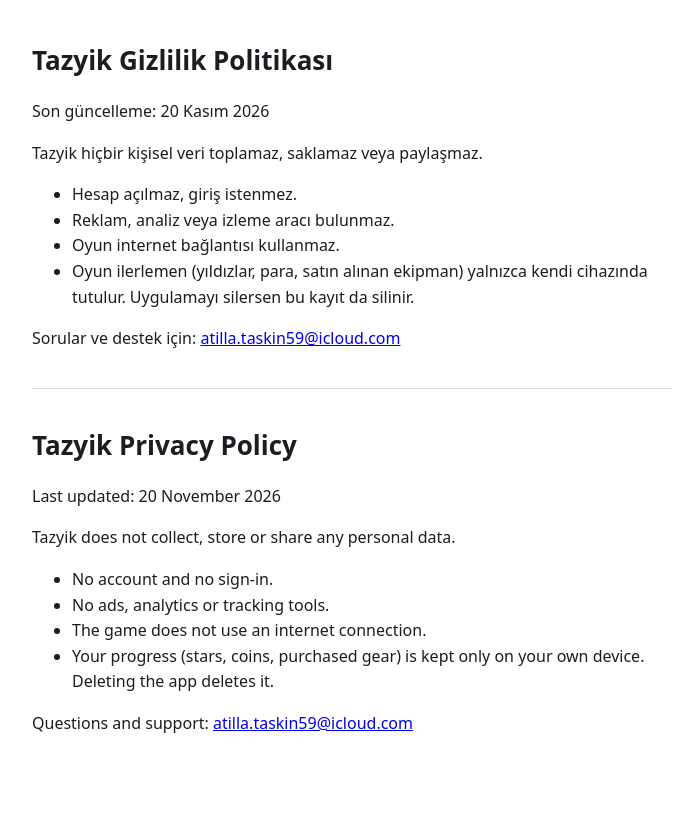
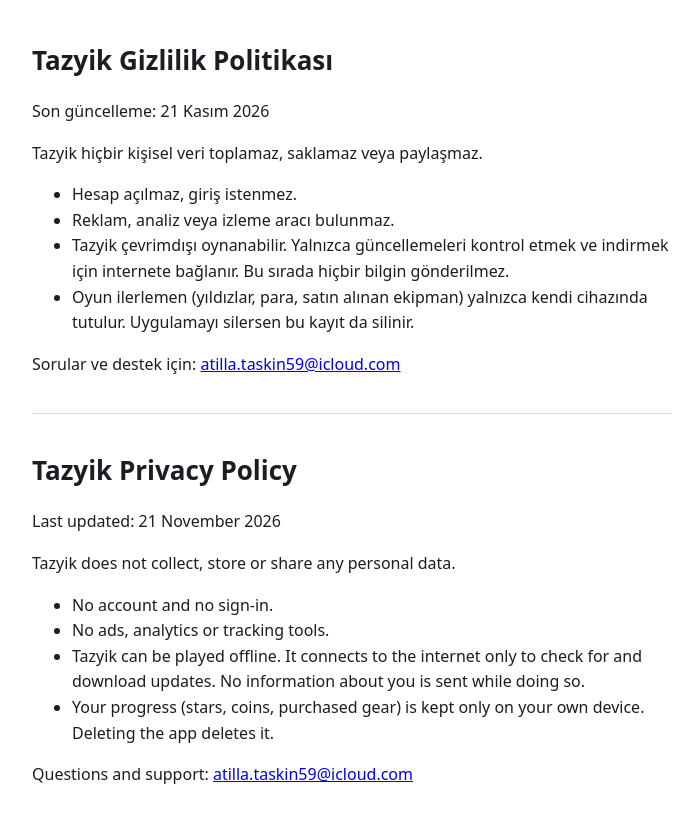
Before and after one commit to fourlar/tazyik, a plain HTML site: page gizlilik.html in a window 1280 px wide. Shown: the whole page, without its empty margins (288-987 px from the left). Before the commit the page ends 800 px from the top, so only its background shows below. Drawn offline with Linux system fonts and the light colour scheme.

Commit message:
Gizlilik: güncelleme denetimi

```diff
--- a/gizlilik.html
+++ b/gizlilik.html
@@ -4,24 +4,24 @@
 <style>body{font:16px/1.6 system-ui,sans-serif;max-width:640px;margin:40px auto;padding:0 16px;color:#1a1d21}h1{font-size:26px}h2{font-size:20px;margin-top:40px}hr{border:0;border-top:1px solid #ddd;margin:36px 0}</style></head>
 <body>
 <h1>Tazyik Gizlilik Politikası</h1>
-<p>Son güncelleme: 20 Kasım 2026</p>
+<p>Son güncelleme: 21 Kasım 2026</p>
 <p>Tazyik hiçbir kişisel veri toplamaz, saklamaz veya paylaşmaz.</p>
 <ul>
 <li>Hesap açılmaz, giriş istenmez.</li>
 <li>Reklam, analiz veya izleme aracı bulunmaz.</li>
-<li>Oyun internet bağlantısı kullanmaz.</li>
+<li>Tazyik çevrimdışı oynanabilir. Yalnızca güncellemeleri kontrol etmek ve indirmek için internete bağlanır. Bu sırada hiçbir bilgin gönderilmez.</li>
 <li>Oyun ilerlemen (yıldızlar, para, satın alınan ekipman) yalnızca kendi cihazında tutulur. Uygulamayı silersen bu kayıt da silinir.</li>
 </ul>
 <p>Sorular ve destek için: <a href="mailto:atilla.taskin59@icloud.com">atilla.taskin59@icloud.com</a></p>
 <hr>
 <h1 lang="en">Tazyik Privacy Policy</h1>
 <div lang="en">
-<p>Last updated: 20 November 2026</p>
+<p>Last updated: 21 November 2026</p>
 <p>Tazyik does not collect, store or share any personal data.</p>
 <ul>
 <li>No account and no sign-in.</li>
 <li>No ads, analytics or tracking tools.</li>
-<li>The game does not use an internet connection.</li>
+<li>Tazyik can be played offline. It connects to the internet only to check for and download updates. No information about you is sent while doing so.</li>
 <li>Your progress (stars, coins, purchased gear) is kept only on your own device. Deleting the app deletes it.</li>
 </ul>
 <p>Questions and support: <a href="mailto:atilla.taskin59@icloud.com">atilla.taskin59@icloud.com</a></p>
```
